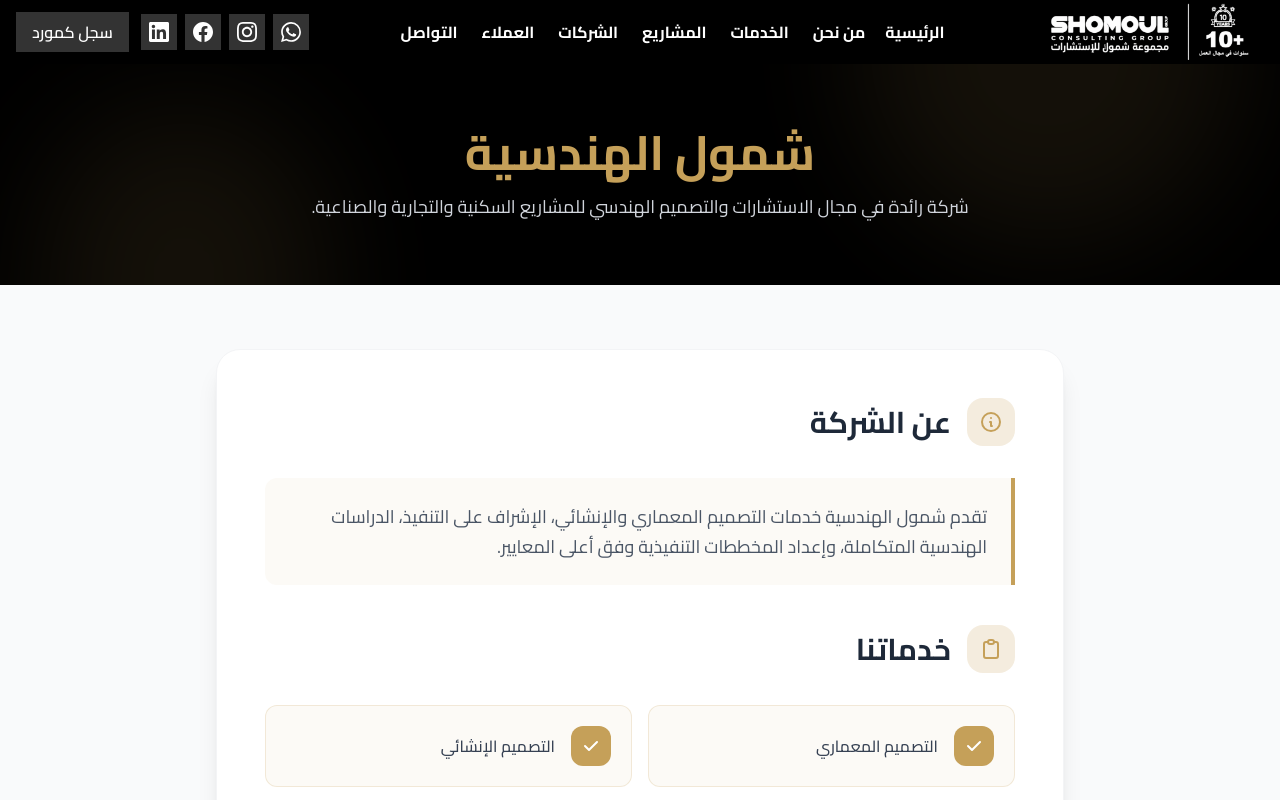
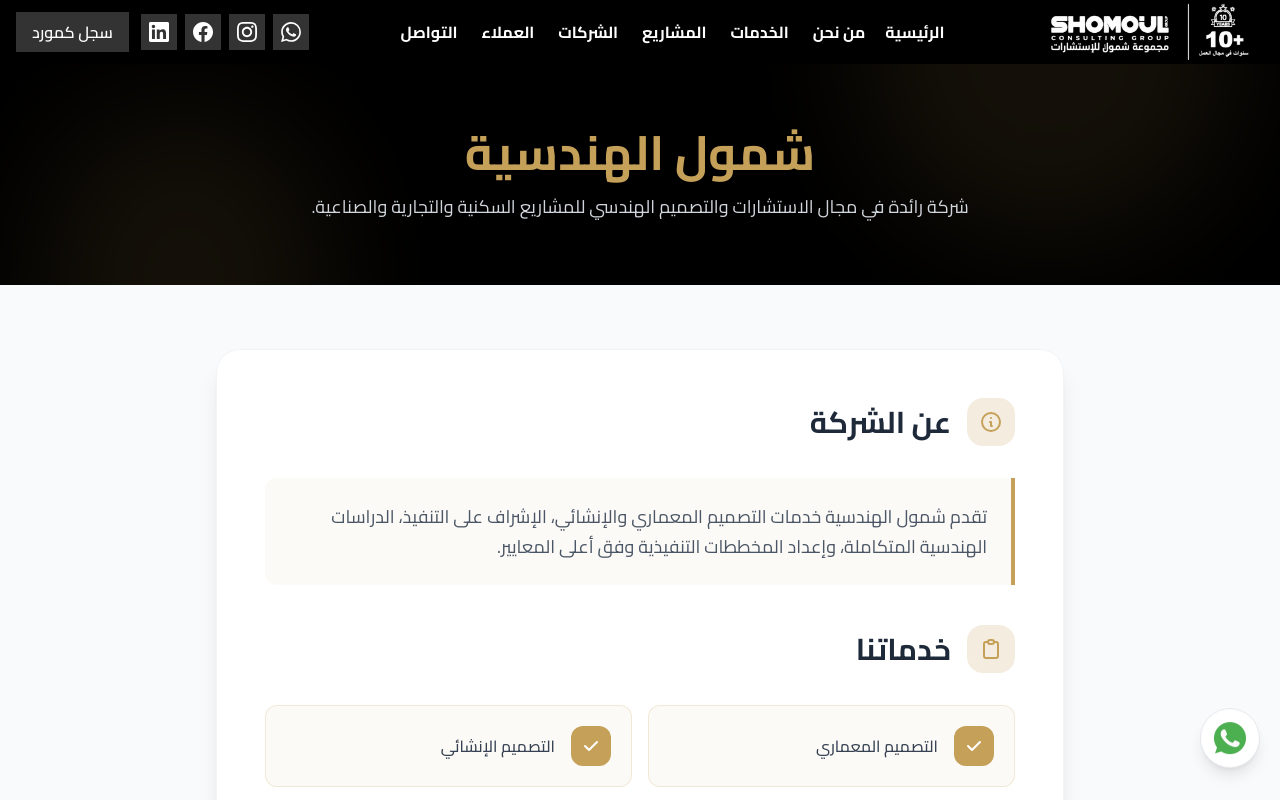
Before and after one commit to abdulrahmaneltahrawi-svg/shomoul-group, a React (Vite) app: page /companys/1 in a window 1280 px wide. Shown: the top 800 px of the page. Built offline with nearby package versions, Linux system fonts and the light colour scheme.

Commit message:
whatsapp float

```diff
--- a/src/App.jsx
+++ b/src/App.jsx
@@ -9,6 +9,7 @@ import CompanyDetail from './pages/CompanyDetail.jsx'
 import Contact from './pages/contact.jsx'
 import Header from './components/Header.jsx'
 import Footer from './components/Footer.jsx'
+import WhatsAppButton from './components/WhatsAppButton.jsx'
 
 
 function App() {
@@ -33,6 +34,9 @@ function App() {
 
       {/* Footer */}
       <Footer />
+
+      {/* WhatsApp Floating Button */}
+      <WhatsAppButton />
     </>
   )
 }
--- /dev/null
+++ b/src/components/WhatsAppButton.jsx
@@ -0,0 +1,26 @@
+import React from 'react'
+
+function WhatsAppButton() {
+  const phoneNumber = "966920031520" // رقم واتساب الخاص بكم
+  const message = "مرحباً، أود الاستفسار عن خدماتكم"
+
+  const whatsappUrl = `https://api.whatsapp.com/send/?phone=${phoneNumber}&text=${encodeURIComponent(message)}`
+
+  return (
+    <a
+      href={whatsappUrl}
+      target="_blank"
+      rel="noopener noreferrer"
+      className="fixed bottom-5 right-5 z-1000 w-15 h-15 bg-white border border-gray-200 rounded-full flex items-center justify-center shadow-lg transition-all duration-500 cursor-pointer no-underline animate-bounce md:animate-whatsappFly hover:bg-linear-to-br hover:from-[#D4AF37] hover:to-[#F5D76E] hover:border-transparent hover:shadow-[0_0_25px_rgba(212,175,55,0.6)]"
+      title="تواصل معنا عبر واتساب"
+    >
+      <img
+        src="/icons/green_whatsapp.png"
+        alt="واتساب"
+        className="w-8 h-8"
+      />
+    </a>
+  )
+}
+
+export default WhatsAppButton
--- a/src/styles/index.css
+++ b/src/styles/index.css
@@ -66,3 +66,22 @@ body {
 .slider-horizontal:hover {
   animation-play-state: paused;
 }
+
+/* WhatsApp Fly Animation */
+@keyframes whatsappFly {
+  0% {
+    transform: translateY(0) rotate(0deg);
+  }
+  25% {
+    transform: translateY(-10px) rotate(-10deg);
+  }
+  50% {
+    transform: translateY(0) rotate(0deg);
+  }
+  75% {
+    transform: translateY(-5px) rotate(5deg);
+  }
+  100% {
+    transform: translateY(0) rotate(0deg);
+  }
+}
```
Also changed, not shown: public/icons/green_whatsapp.png (added).
